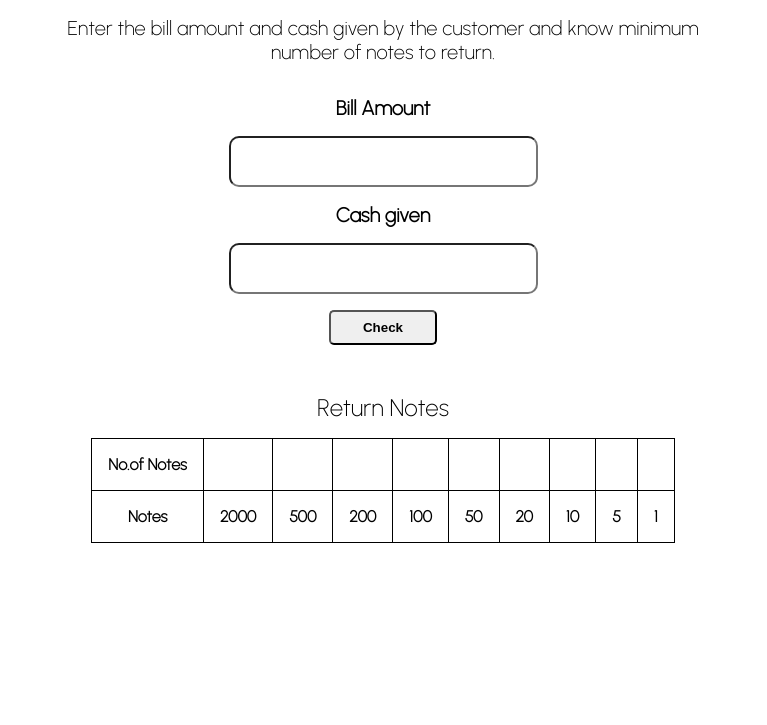
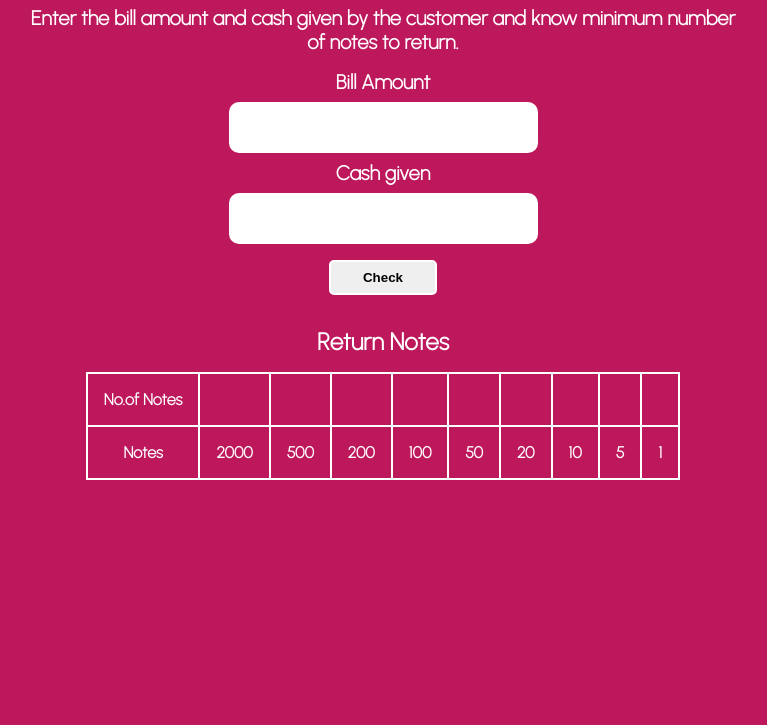
Before and after one commit to almight3/Cash-Register, a plain HTML site: page index.html in a window 1280 px wide. Shown: the part 75-800 px from the top of the page, without its empty margins (257-1024 px from the left). Drawn offline with Linux system fonts and the light colour scheme.

Commit message:
features

```diff
--- a/app.js
+++ b/app.js
@@ -5,33 +5,31 @@ const message = document.querySelector("#error-message");
 const numberOfNotes = document.querySelectorAll(".number-of-notes")
 const availableNotes = [2000, 500, 200, 100, 50, 20, 10, 5, 1];
 
-checkButton.addEventListener("click" ,function validateAmount(){
+checkButton.addEventListener("click", function validateAmount() {
     message.style.display = "none";
-       if(billAmount.value>0){
-           if(cashGiven.value > billAmount.value){
+    if (billAmount.value > 0) {
+        if (cashGiven.value > billAmount.value) {
             const amountToReturn = cashGiven.value - billAmount.value;
             calculateAmountToReturn(amountToReturn);
+        } else if (cashGiven.value === billAmount.value) {
+            showMessage("NO Amount to be Return")
+
         }
-           else if(cashGiven.value === billAmount.value){
-               showMessage("No Amount to be return")
-           }
-
-           else{
+        else {
             showMessage("amount should be equal or greater than Bill amount");
             console.log(cashGiven.value)
             console.log(billAmount.value)
         }
-        }
-       else{
+    } else {
         showMessage("Enter Valid Amount");
     }
 
 
 });
 
- function  calculateAmountToReturn(amountToReturn){
-     for(let i=0; i < availableNotes.length; i++){
-         const noOfNotes = Math.trunc(amountToReturn/availableNotes[i])
+function calculateAmountToReturn(amountToReturn) {
+    for (let i = 0; i < availableNotes.length; i++) {
+        const noOfNotes = Math.trunc(amountToReturn / availableNotes[i])
         amountToReturn %= availableNotes[i];
         numberOfNotes[i].innerText = noOfNotes;
 
@@ -39,7 +37,7 @@ checkButton.addEventListener("click" ,function validateAmount(){
 };
 
 
-function showMessage(msg){
+function showMessage(msg) {
     message.style.display = "block";
     message.innerText = msg;
 }
--- a/style.css
+++ b/style.css
@@ -2,6 +2,9 @@
 body{
     margin: 0px;
     font-family: 'Urbanist', sans-serif;
+    background-color: #BE185D;
+    color: white;
+
 }
 .container{
    max-width: 750px;
@@ -12,8 +15,9 @@ h1{
 }
 p{
     text-align: center;
-    margin:2rem;
+    margin:1rem;
     font-size: 20px;
+    font-weight: 700;
 }
 
 input{
@@ -22,13 +26,14 @@ input{
     max-width: 600px;
     margin: auto;
     border-radius: 10px;
+    border: 2px solid white;
 }
 
 label{
     display: block;
     font-size: 20px;
     max-width: 200px;
-    margin: 1rem auto;
+    margin: 0.5rem auto;
     text-align: center;
     font-weight: 900;
 }
@@ -39,6 +44,7 @@ button{
     max-width: 200px;
     border-radius: 5px;
     font-weight: 700;
+    border: 2px solid white;
 }
 table{
     border: 1px solid;
@@ -51,9 +57,10 @@ table caption{
     margin: 1rem;
     font-size: 24px ;
     text-align: center;
+    font-weight: 700;
 }
 table tr th,td{
-    border: 1px solid;
+    border: 2px solid;
     padding: 1rem;
     border-collapse: collapse;
     font-weight: 700;
```
Lines whose indentation alone changed are shown as unchanged.
